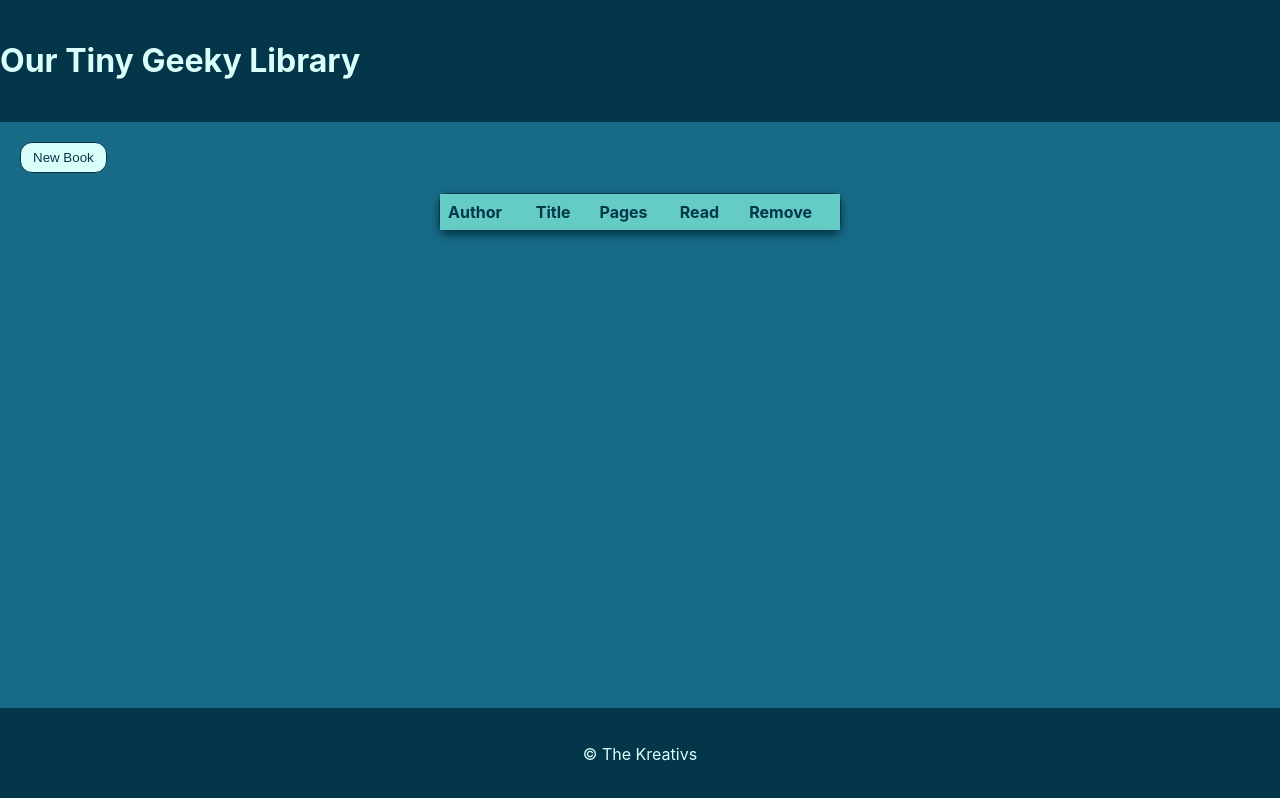
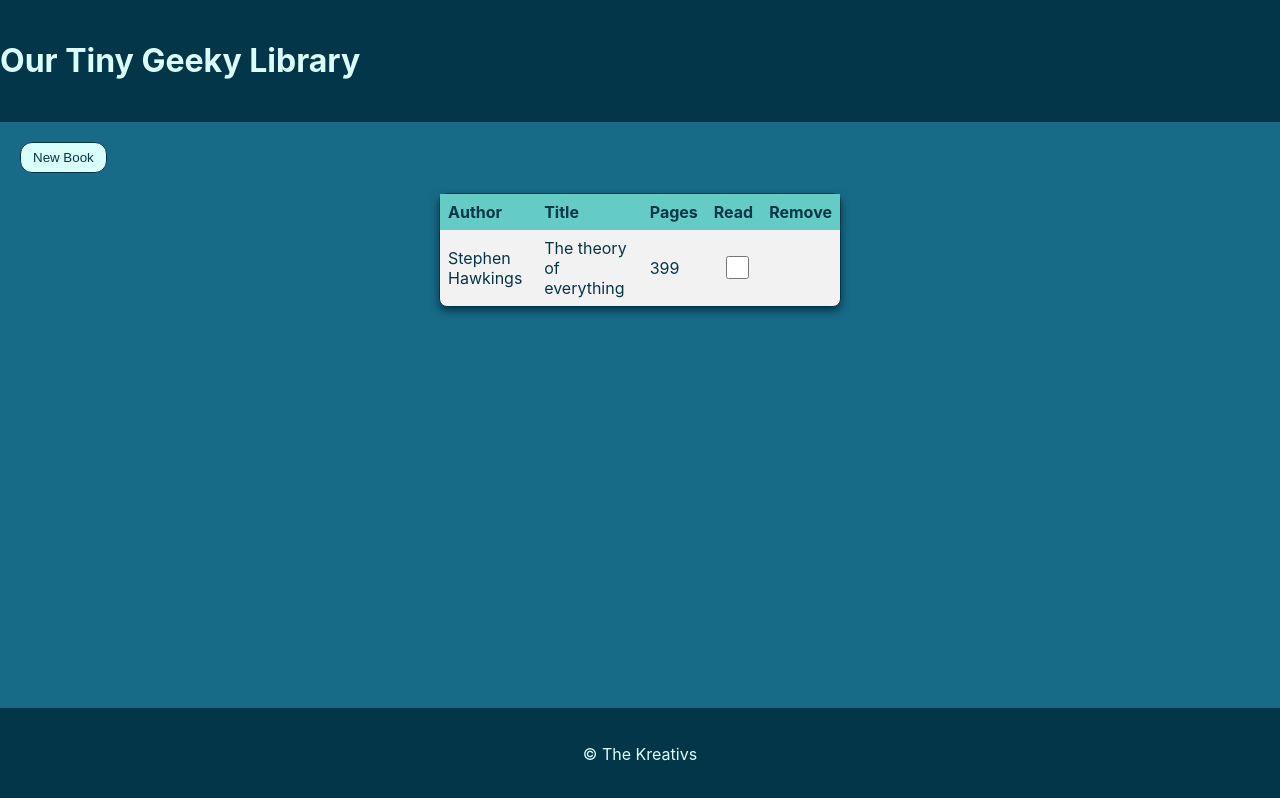
Before and after one commit to lopezatn/my-library-react-app, a React (Create React App) app: page / in a window 1280 px wide. Built offline with nearby package versions, Linux system fonts and the light colour scheme.

Commit message:
redux functionality added

```diff
--- a/src/components/AddBookForm/AddBookForm.jsx
+++ b/src/components/AddBookForm/AddBookForm.jsx
@@ -1,20 +1,37 @@
 import React from "react";
-import './AddBookForm.css';
-import { useSelector, useDispatch } from "react-redux";
-import { addBook, removeBook } from "../../features/books/bookSlice";
-
+import "./AddBookForm.css";
+import { useDispatch } from "react-redux";
+import { addBook } from "../../features/books/bookSlice";
 
 function AddBookForm() {
+  const dispatch = useDispatch();
+  // const [myBook, setMyBook] = useState({
+  //   author: "",
+  //   book: "",
+  //   pages: "",
+  //   isRead: false,
+  // });
 
   const createBook = (e) => {
     e.preventDefault();
 
     const author = e.target.author.value;
     const book = e.target.book.value;
-    const pages = e.target.pages.value;
+    const pages = parseInt(e.target.pages.value);
     const isRead = e.target.isRead.checked;
+    const id = Math.floor(Math.random() * 900);
 
+    // setMyBook({
+    //   author: author,
+    //   book: book,
+    //   pages: pages,
+    //   isRead: isRead,
+    // });
 
+    dispatch(addBook({ author, book, pages, isRead, id }));
+    // console.log('Object book: ', myBook);
+
+    e.target.reset();
   };
 
   return (
--- a/src/components/BooksTable/BooksTable.jsx
+++ b/src/components/BooksTable/BooksTable.jsx
@@ -1,7 +1,12 @@
 import React from "react";
 import "./BooksTable.css";
+import { useDispatch, useSelector } from "react-redux";
+import IsReadButton from "../isReadButton/IsReadButton";
 
 function BooksTable() {
+  const books = useSelector((state) => state.books.booksList);
+  const dispatch = useDispatch();
+
   return (
     <>
       <div className="table-container">
@@ -15,6 +20,17 @@ function BooksTable() {
               <th>Remove</th>
             </tr>
           </thead>
+          <tbody>
+            {books.map((book) => (
+              <tr row-id={book.id}>
+                <td>{book.author}</td>
+                <td>{book.title}</td>
+                <td>{book.pages}</td>
+                <td><IsReadButton isRead={book.isRead} id={book.id}/></td>
+                <td></td>
+              </tr>
+            ))}
+          </tbody>
         </table>
       </div>
     </>
--- /dev/null
+++ b/src/components/isReadButton/IsReadButton.jsx
@@ -0,0 +1,19 @@
+import React from 'react'
+import { useDispatch } from 'react-redux';
+import { changeState } from '../../features/books/bookSlice';
+
+function IsReadButton(props) {
+  const dispatch = useDispatch();
+
+  const inputHandleChange = () => {
+    dispatch(changeState(props.id));
+  }
+
+  return (
+    <>
+      <input type="checkbox" onChange={inputHandleChange} checked={props.isRead} id={props.id}></input>
+    </>
+  )
+}
+
+export default IsReadButton;
--- a/src/features/books/bookSlice.js
+++ b/src/features/books/bookSlice.js
@@ -1,20 +1,38 @@
-import { createSlice } from '@reduxjs/toolkit';
+import { createSlice } from "@reduxjs/toolkit";
 
 export const bookSlice = createSlice({
-  name: 'books',
+  name: "books",
   initialState: {
-    booksList: [],
+    booksList: [
+      {
+        author: "Stephen Hawkings",
+        title: "The theory of everything",
+        pages: 399,
+        isRead: false,
+        id: 50,
+      },
+    ],
   },
   reducers: {
     addBook: (state, action) => {
-        state.booksList.push(action.payload);
+      state.booksList.push(action.payload);
     },
     removeBook: (state, action) => {
-        state.booksList = state.booksList.filter(book => book.id !== action.payload);
+      state.booksList = state.booksList.filter(
+        (book) => book.id !== action.payload
+      );
+    },
+    changeState: (state, action) => {
+      for (let i = 0; i < state.booksList.length; i++) {
+        const book = state.booksList[i];
+        if (book.id === action.payload) {
+          book.isRead = !book.isRead;
+        }
+      }
     }
   },
 });
 
-export const { addBook, removeBook } = bookSlice.actions;
+export const { changeState, addBook, removeBook } = bookSlice.actions;
 
 export default bookSlice.reducer;
```
